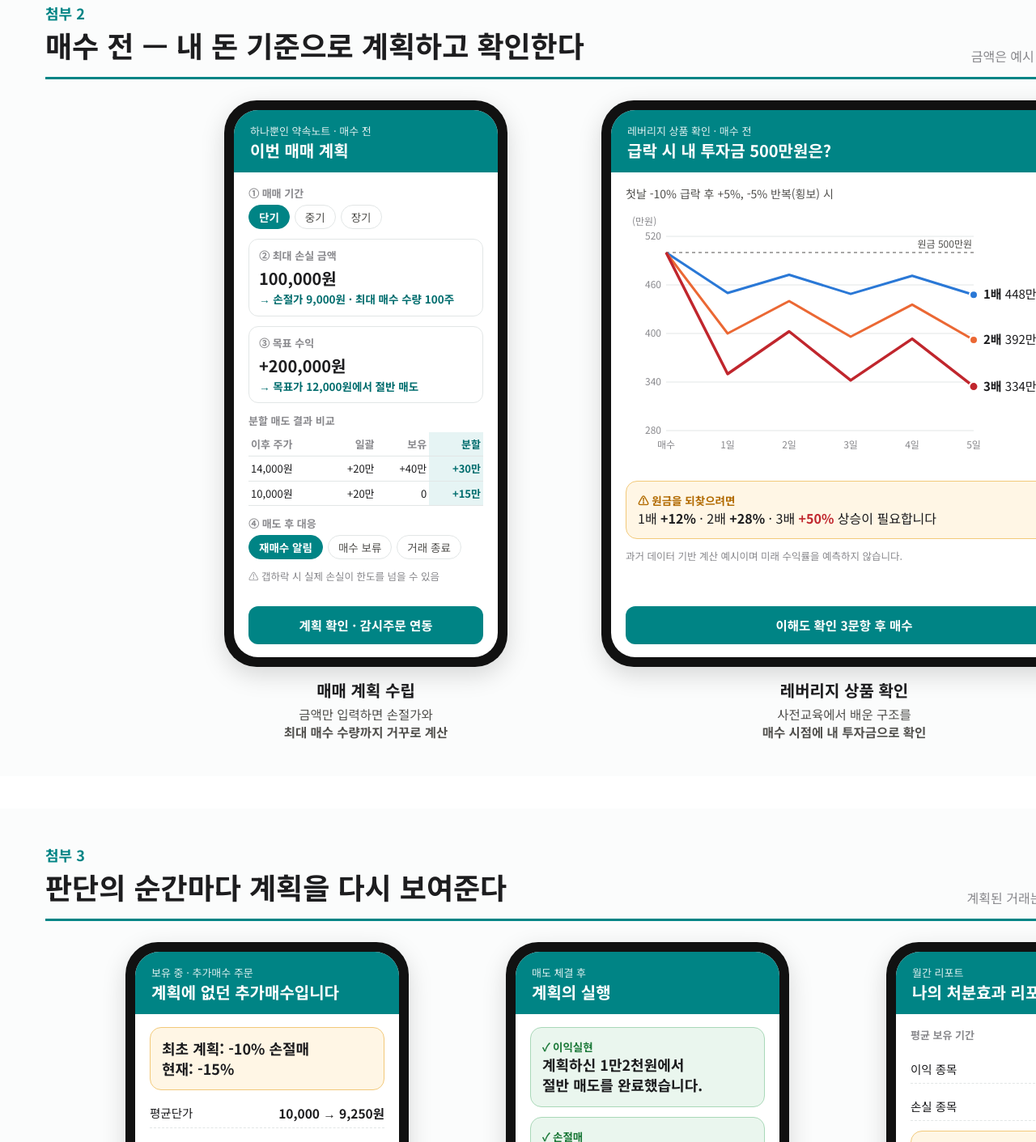
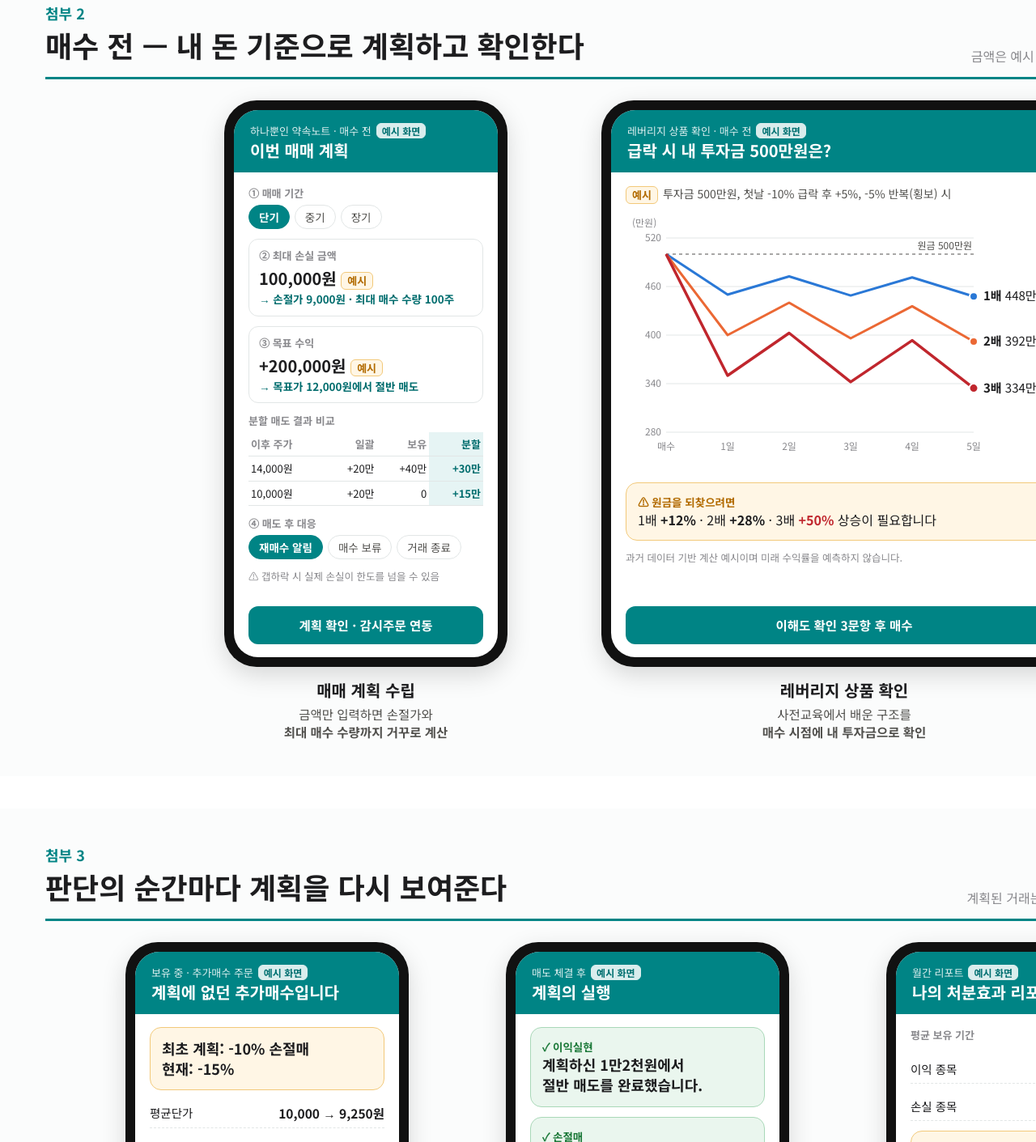
Before and after one commit to shinheecheol43-star/AI-, a plain HTML site: page contest/report/첨부이미지_v2.html in a window 1280 px wide. Shown: the part 1151-2562 px from the top of the page at 81% size. Drawn offline with Linux system fonts and the light colour scheme.

Commit message:
Mark example amounts explicitly in attachments
Co-Authored-By: Claude Opus 5.5 <noreply@anthropic.com>
Claude-Session: https://claude.ai/code/session_01TKkDqm14RjDDXPetjfDB7T

```diff
--- a/contest/report/첨부이미지_v2.html
+++ b/contest/report/첨부이미지_v2.html
@@ -17,6 +17,8 @@ body{margin:0;font-family:"NotoKRL","NotoKR",sans-serif;color:var(--ink);backgro
 .head h1{font-size:36px;margin:0;}
 .head .no{font-size:18px;color:var(--teal);font-weight:700;}
 .head .note{font-size:16px;color:var(--muted);}
+.ex{display:inline-block;background:#fff;color:var(--teal-d);border:1.5px solid #fff;border-radius:6px;font-size:12px;font-weight:700;padding:0 6px;margin-left:6px;}
+.exb{display:inline-block;background:var(--warn-bg);color:var(--warn);border:1.5px solid #f2c97a;border-radius:6px;font-size:13px;font-weight:700;padding:0 7px;margin-right:6px;vertical-align:middle;}
 .virtual{position:absolute;right:56px;bottom:20px;font-size:14px;color:var(--muted);}
 .new{display:inline-block;background:var(--new);color:#fff;font-size:13px;font-weight:700;border-radius:6px;padding:2px 8px;margin-left:8px;vertical-align:middle;}
 /* image1 */
@@ -91,7 +93,7 @@ svg text{font-family:"NotoKRL","NotoKR",sans-serif;}
   <div class="flow">
     <div class="step"><div class="when">① 매수 전</div><h3>매매 계획 수립</h3>
       <div class="d">매매 기간, 최대 손실 금액, 목표 수익, 매도 후 대응을 손님이 직접 정함</div>
-      <div class="q">최대 손실 10만원 → 손절가 9천원 · 최대 매수 100주</div></div>
+      <div class="q"><span class="exb">예시</span>최대 손실 10만원 → 손절가 9천원 · 최대 매수 100주</div></div>
     <div class="arrow">›</div>
     <div class="step"><div class="when">② 보유 중</div><h3>계획 외 거래 확인</h3>
       <div class="d">계획에 없던 추가매수·추격매수 때만 최초 계획을 다시 보여줌</div>
@@ -122,11 +124,11 @@ svg text{font-family:"NotoKRL","NotoKR",sans-serif;}
   <div class="head"><div><div class="no">첨부 2</div><h1>매수 전 — 내 돈 기준으로 계획하고 확인한다</h1></div><div class="note">금액은 예시 · 1만원 종목 100주 / 레버리지 500만원</div></div>
   <div class="phones">
     <div class="capw"><div class="phone"><div class="screen">
-      <div class="bar"><div class="t">하나뿐인 약속노트 · 매수 전</div><div class="h">이번 매매 계획</div></div>
+      <div class="bar"><div class="t">하나뿐인 약속노트 · 매수 전<span class="ex">예시 화면</span></div><div class="h">이번 매매 계획</div></div>
       <div class="body">
         <div><div class="lbl">① 매매 기간</div><div class="chips"><span class="chip on">단기</span><span class="chip">중기</span><span class="chip">장기</span></div></div>
-        <div class="field"><div class="lbl">② 최대 손실 금액</div><div class="v">100,000원</div><div class="calc">→ 손절가 9,000원 · 최대 매수 수량 100주</div></div>
-        <div class="field"><div class="lbl">③ 목표 수익</div><div class="v">+200,000원</div><div class="calc">→ 목표가 12,000원에서 절반 매도</div></div>
+        <div class="field"><div class="lbl">② 최대 손실 금액</div><div class="v">100,000원 <span class="exb">예시</span></div><div class="calc">→ 손절가 9,000원 · 최대 매수 수량 100주</div></div>
+        <div class="field"><div class="lbl">③ 목표 수익</div><div class="v">+200,000원 <span class="exb">예시</span></div><div class="calc">→ 목표가 12,000원에서 절반 매도</div></div>
         <div><div class="lbl">분할 매도 결과 비교</div>
           <table class="mini"><tr><th>이후 주가</th><th>일괄</th><th>보유</th><th class="me">분할</th></tr>
           <tr><td>14,000원</td><td>+20만</td><td>+40만</td><td class="me">+30만</td></tr>
@@ -138,9 +140,9 @@ svg text{font-family:"NotoKRL","NotoKR",sans-serif;}
       <div class="cap">매매 계획 수립</div><div class="capd">금액만 입력하면 손절가와<br><b>최대 매수 수량까지 거꾸로 계산</b></div></div>
 
     <div class="capw" style="width:640px"><div class="phone" style="width:600px"><div class="screen">
-      <div class="bar"><div class="t">레버리지 상품 확인 · 매수 전</div><div class="h">급락 시 내 투자금 500만원은?</div></div>
+      <div class="bar"><div class="t">레버리지 상품 확인 · 매수 전<span class="ex">예시 화면</span></div><div class="h">급락 시 내 투자금 500만원은?</div></div>
       <div class="body">
-        <div style="font-size:14px;color:var(--ink2)">첫날 -10% 급락 후 +5%, -5% 반복(횡보) 시</div>
+        <div style="font-size:14px;color:var(--ink2)"><span class="exb">예시</span>투자금 500만원, 첫날 -10% 급락 후 +5%, -5% 반복(횡보) 시</div>
         <svg width="560" height="320" viewBox="0 0 560 320" role="img" aria-label="1배, 2배, 3배 투자금 변화">
           <g stroke="#e2e6e6" stroke-width="1"><line x1="50" y1="30" x2="430" y2="30"/><line x1="50" y1="90" x2="430" y2="90"/><line x1="50" y1="150" x2="430" y2="150"/><line x1="50" y1="210" x2="430" y2="210"/><line x1="50" y1="270" x2="430" y2="270"/></g>
           <g font-size="12" fill="#8a8a8e" text-anchor="end"><text x="44" y="34">520</text><text x="44" y="94">460</text><text x="44" y="154">400</text><text x="44" y="214">340</text><text x="44" y="274">280</text></g>
@@ -169,7 +171,7 @@ svg text{font-family:"NotoKRL","NotoKR",sans-serif;}
   <div class="head"><div><div class="no">첨부 3</div><h1>판단의 순간마다 계획을 다시 보여준다</h1></div><div class="note">계획된 거래는 방해하지 않고, 계획 외 거래에만 한 번</div></div>
   <div class="phones" style="gap:40px">
     <div class="capw"><div class="phone"><div class="screen">
-      <div class="bar"><div class="t">보유 중 · 추가매수 주문</div><div class="h">계획에 없던 추가매수입니다</div></div>
+      <div class="bar"><div class="t">보유 중 · 추가매수 주문<span class="ex">예시 화면</span></div><div class="h">계획에 없던 추가매수입니다</div></div>
       <div class="body">
         <div class="card warn"><div class="big">최초 계획: -10% 손절매<br>현재: -15%</div></div>
         <div class="row"><span>평균단가</span><b>10,000 → 9,250원</b></div>
@@ -181,7 +183,7 @@ svg text{font-family:"NotoKRL","NotoKR",sans-serif;}
       <div class="cap">계획 외 거래 확인 <span class="new">차별점</span></div><div class="capd">충동적인 추가매수에<br><b>하룻밤의 숙려 시간</b>을 줌</div></div>
 
     <div class="capw"><div class="phone"><div class="screen">
-      <div class="bar"><div class="t">매도 체결 후</div><div class="h">계획의 실행</div></div>
+      <div class="bar"><div class="t">매도 체결 후<span class="ex">예시 화면</span></div><div class="h">계획의 실행</div></div>
       <div class="body">
         <div class="card good"><div class="ic">✓ 이익실현</div><div class="big">계획하신 1만2천원에서<br>절반 매도를 완료했습니다.</div></div>
         <div class="card good"><div class="ic">✓ 손절매</div><div class="big">손절매는 실패가 아니라<br>계획의 실행입니다.</div></div>
@@ -190,7 +192,7 @@ svg text{font-family:"NotoKRL","NotoKR",sans-serif;}
       <div class="cap">매도 후 안내</div><div class="capd">손익이 아니라<br><b>계획을 지켰는지</b>를 안내</div></div>
 
     <div class="capw"><div class="phone"><div class="screen">
-      <div class="bar"><div class="t">월간 리포트</div><div class="h">나의 처분효과 리포트</div></div>
+      <div class="bar"><div class="t">월간 리포트<span class="ex">예시 화면</span></div><div class="h">나의 처분효과 리포트</div></div>
       <div class="body">
         <div class="lbl">평균 보유 기간</div>
         <div class="row"><span>이익 종목</span><b>2일</b></div>
```
Also changed, not shown: contest/report/첨부1_서비스흐름도.png, contest/report/첨부2_매수플랜_레버리지.png, contest/report/첨부3_순간별카드.png.
